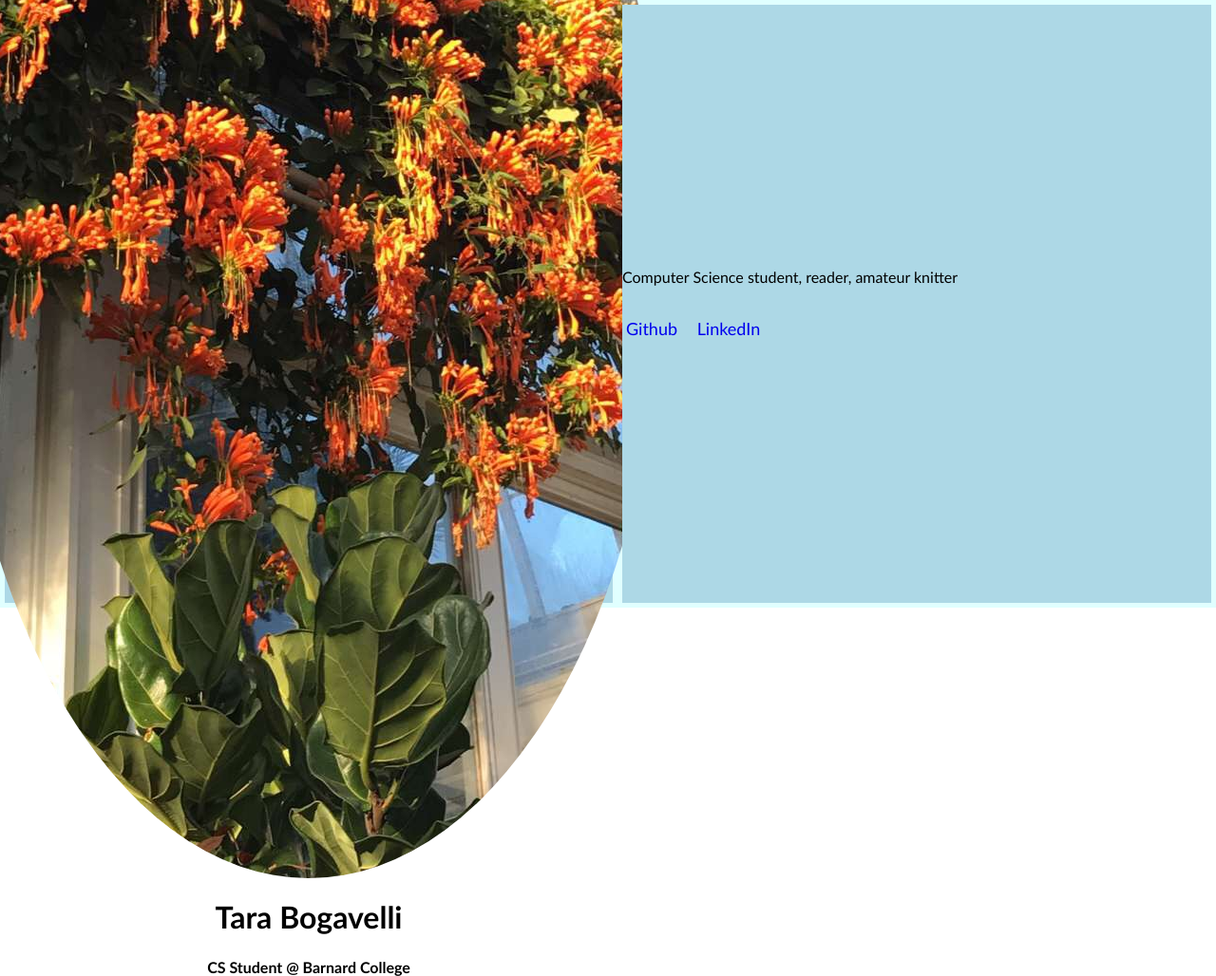
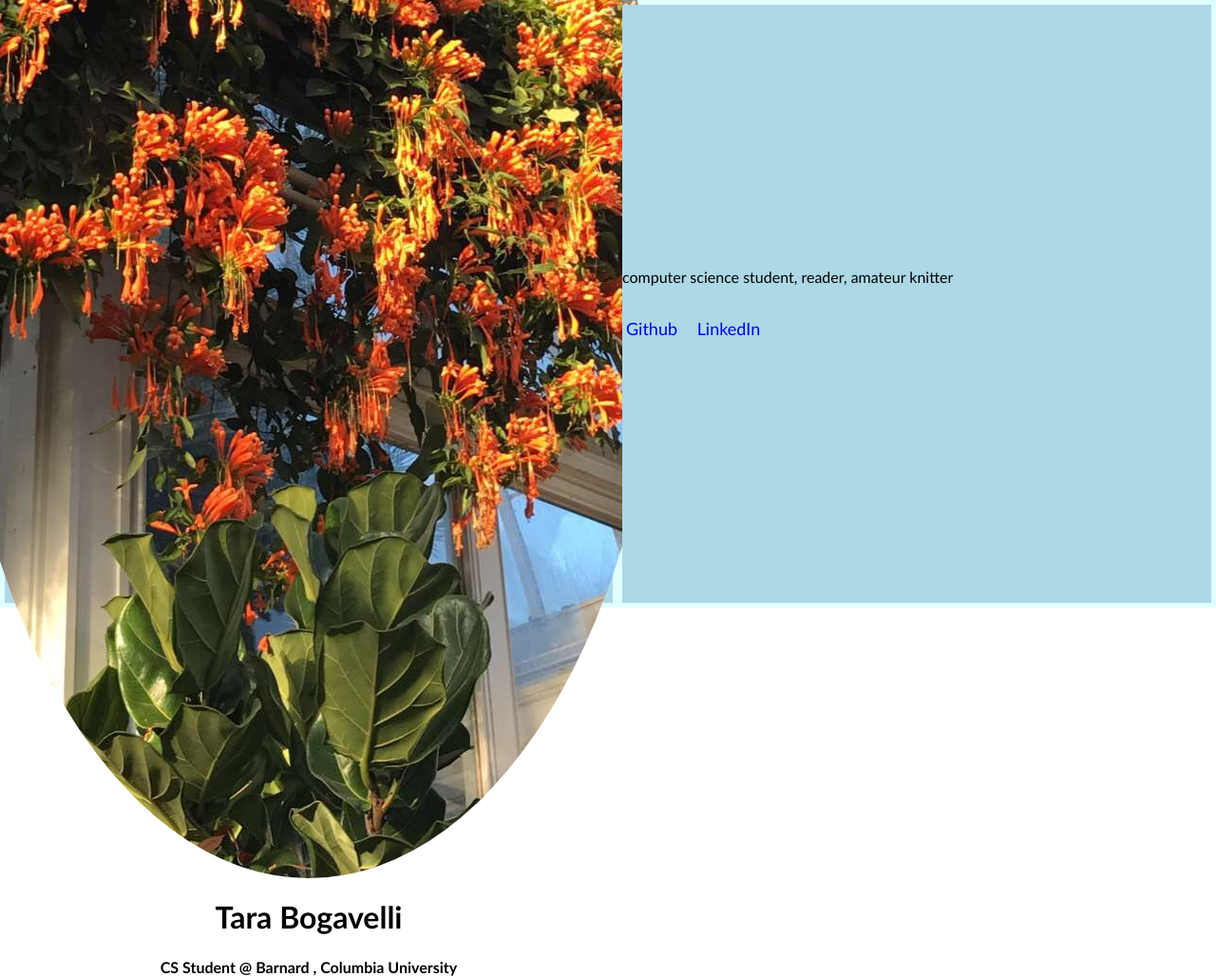
Before and after one commit to tarabogavelli/tarabogavelli.github.io, a plain HTML site: page index.html in a window 1280 px wide. Shown: the whole page at 95% size. Drawn offline with Linux system fonts and the light colour scheme.

Commit message:
Add files via upload

```diff
--- a/index.html
+++ b/index.html
@@ -7,14 +7,14 @@
     <div class="wrapper">
 
       <div class="left">
-        <img class="flower" src="flower.jpg"/>
+        <img class="flower" src="flower.JPG"/>
         <h1 class="name">Tara Bogavelli</h1>
-        <h4 class="subtitle">CS Student @ Barnard College</h4>
+        <h4 class="subtitle">CS Student @ Barnard , Columbia University</h4>
       </div>
 
       <div class="right">
         <p class="bio">
-          Computer Science student, reader, amateur knitter
+          computer science student, reader, amateur knitter
         </p>
 
         <ul class="links">
```
